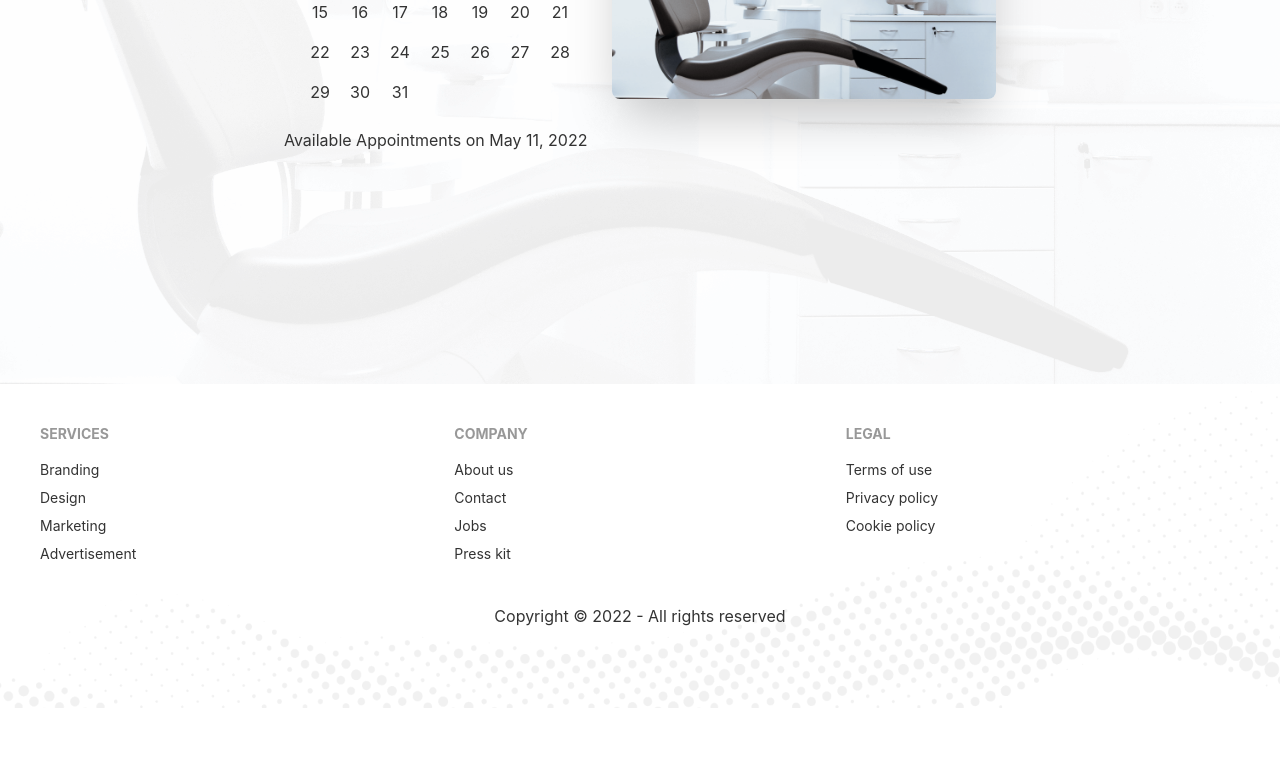
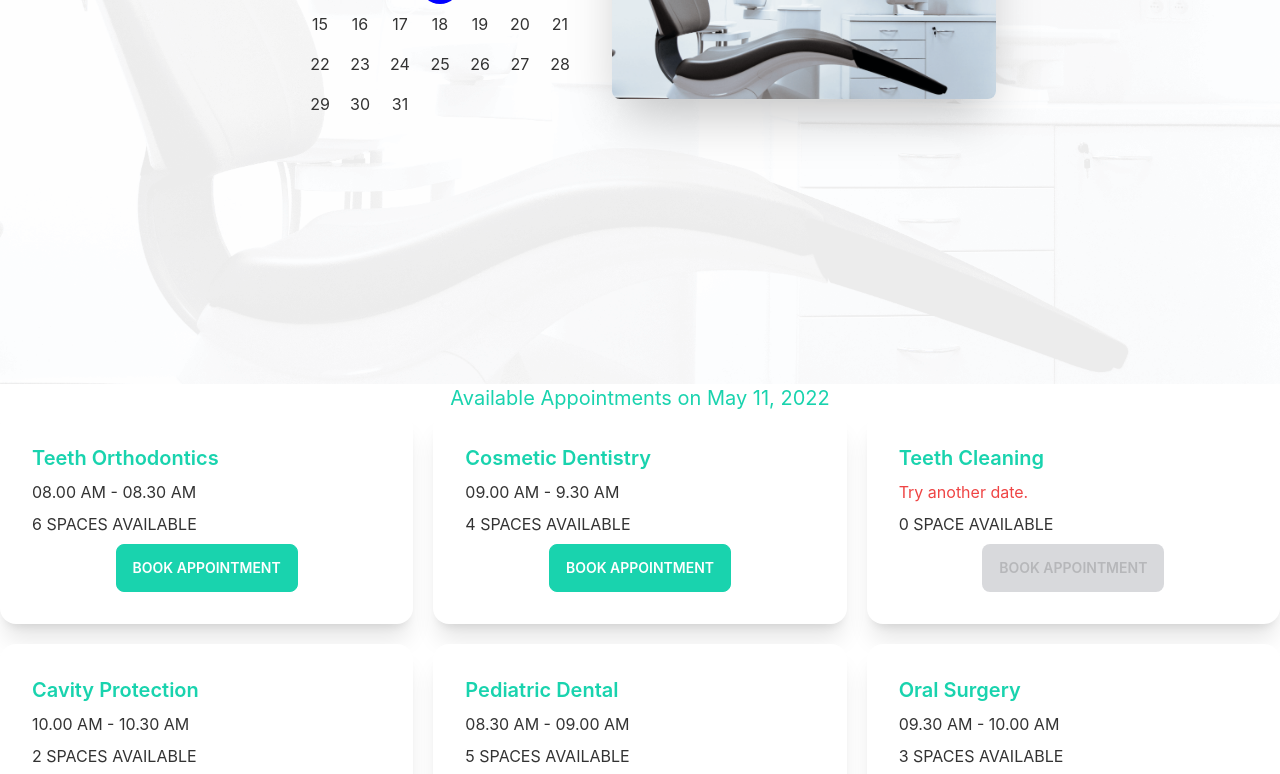
Before and after one commit to sayemaa/Doctors-Portal-Client, a React (Create React App) app: page /appointment in a window 1280 px wide. Shown: the part 480-1254 px from the top of the page. Before the commit the page ends 1188 px from the top, so only its background shows below. Built offline with nearby package versions, Linux system fonts and the light colour scheme.

Commit message:
make appointment cards done

```diff
--- /dev/null
+++ b/public/services.json
@@ -0,0 +1,57 @@
+[
+    {
+        "_id": 1,
+        "name": "Teeth Orthodontics",
+        "slots": [
+            "08.00 AM - 08.30 AM",
+            "08.30 AM - 09.00 AM",
+            "09.00 AM - 9.30 AM",
+            "09.30 AM - 10.00 AM",
+            "10.00 AM - 10.30 AM",
+            "10.30 AM - 11.00 AM"
+        ]
+    },
+    {
+        "_id": 2,
+        "name": "Cosmetic Dentistry",
+        "slots": [
+            "09.00 AM - 9.30 AM",
+            "09.30 AM - 10.00 AM",
+            "10.00 AM - 10.30 AM",
+            "10.30 AM - 11.00 AM"
+        ]
+    },
+    {
+        "_id": 3,
+        "name": "Teeth Cleaning",
+        "slots": []
+    },
+    {
+        "_id": 4,
+        "name": "Cavity Protection",
+        "slots": [
+            "10.00 AM - 10.30 AM",
+            "10.30 AM - 11.00 AM"
+        ]
+    },
+    {
+        "_id": 5,
+        "name": "Pediatric Dental",
+        "slots": [
+            "08.30 AM - 09.00 AM",
+            "09.00 AM - 9.30 AM",
+            "09.30 AM - 10.00 AM",
+            "10.00 AM - 10.30 AM",
+            "10.30 AM - 11.00 AM"
+        ]
+    },
+    {
+        "_id": 6,
+        "name": "Oral Surgery",
+        "slots": [
+            "09.30 AM - 10.00 AM",
+            "10.00 AM - 10.30 AM",
+            "10.30 AM - 11.00 AM"
+        ]
+    }
+]
--- a/src/Pages/Appointment/Appointment.js
+++ b/src/Pages/Appointment/Appointment.js
@@ -1,11 +1,15 @@
-import React from 'react';
+import React, { useState } from 'react';
 import Footer from '../Shared/Footer';
 import AppointmentBanner from './AppointmentBanner';
+import AvailableAppointments from './AvailableAppointments';
 
 const Appointment = () => {
+    const [date, setDate] = useState(new Date());
+
     return (
         <div>
-            <AppointmentBanner />
+            <AppointmentBanner date={date} setDate={setDate} />
+            <AvailableAppointments date={date} />
             <Footer />
         </div>
     );
--- a/src/Pages/Appointment/AppointmentBanner.js
+++ b/src/Pages/Appointment/AppointmentBanner.js
@@ -1,13 +1,10 @@
-import React, { useState } from 'react';
+import React from 'react';
 import chair from '../../assets/images/chair.png'
 import bg from '../../assets/images/bg.png'
 import { DayPicker } from 'react-day-picker';
 import 'react-day-picker/dist/style.css';
-import { format } from 'date-fns';
 
-const AppointmentBanner = () => {
-    const [date, setDate] = useState(new Date());
-
+const AppointmentBanner = ({ date, setDate }) => {
     return (
         <div className="hero min-h-screen" style={{
             backgroundImage: `url(${bg})`
@@ -20,7 +17,6 @@ const AppointmentBanner = () => {
                         selected={date}
                         onSelect={setDate}
                     />
-                    <p>Available Appointments on {format(date, 'PP')}</p>
                 </div>
             </div>
         </div >
--- /dev/null
+++ b/src/Pages/Appointment/AvailableAppointments.js
@@ -0,0 +1,28 @@
+import { format } from 'date-fns';
+import React, { useEffect, useState } from 'react';
+import Service from './Service';
+
+const AvailableAppointments = ({ date }) => {
+    const [services, setServices] = useState([]);
+
+    useEffect(() => {
+        fetch('services.json')
+            .then(res => res.json())
+            .then(data => setServices(data));
+    }, [])
+
+    return (
+        <div>
+            <h4 className='text-xl text-secondary text-center'>Available Appointments on {format(date, 'PP')}</h4>
+            <div className='grid grid-cols-1 md:grid-cols-2 lg:grid-cols-3 gap-5'>
+                {
+                    services.map(service => <Service
+                        key={service._id}
+                        service={service}></Service>)
+                }
+            </div>
+        </div>
+    );
+};
+
+export default AvailableAppointments;
--- /dev/null
+++ b/src/Pages/Appointment/Service.js
@@ -0,0 +1,27 @@
+import React from 'react';
+
+const Service = ({ service }) => {
+    const { name, slots } = service;
+    return (
+        <div class="card lg:max-w-lg bg-base-100 shadow-xl">
+            <div class="card-body">
+                <h2 class="card-title text-secondary">{name}</h2>
+                <p>
+                    {
+                        slots.length > 0
+                            ?
+                            <span>{slots[0]}</span>
+                            :
+                            <span className='text-red-500'>Try another date.</span>
+                    }
+                </p>
+                <p className='uppercase'>{slots.length} {slots.length > 1 ? 'spaces' : 'space'} available</p>
+                <div class="card-actions justify-center">
+                    <button disabled={slots.length === 0} className="btn btn-secondary text-white uppercase">Book Appointment</button>
+                </div>
+            </div>
+        </div>
+    );
+};
+
+export default Service;
```
